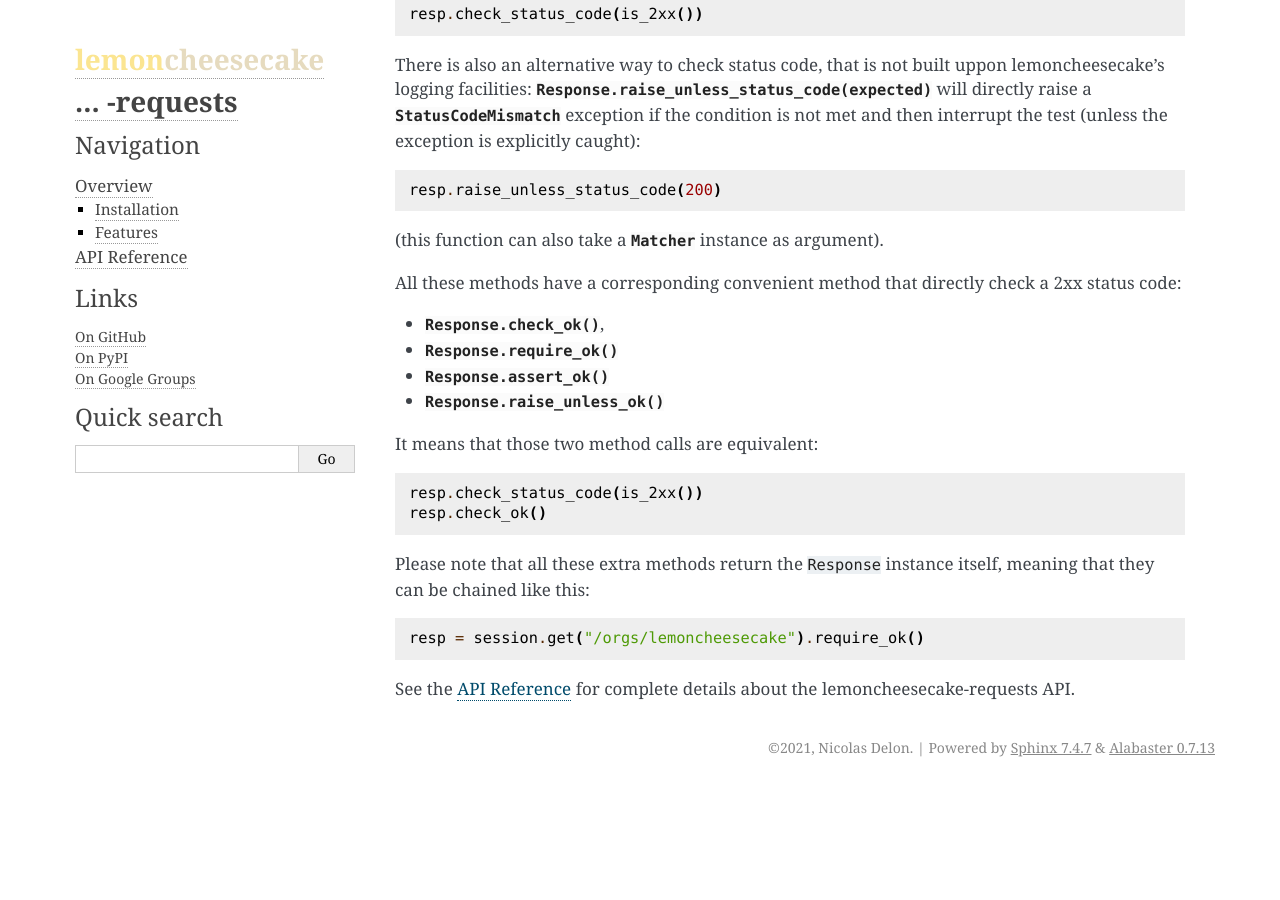
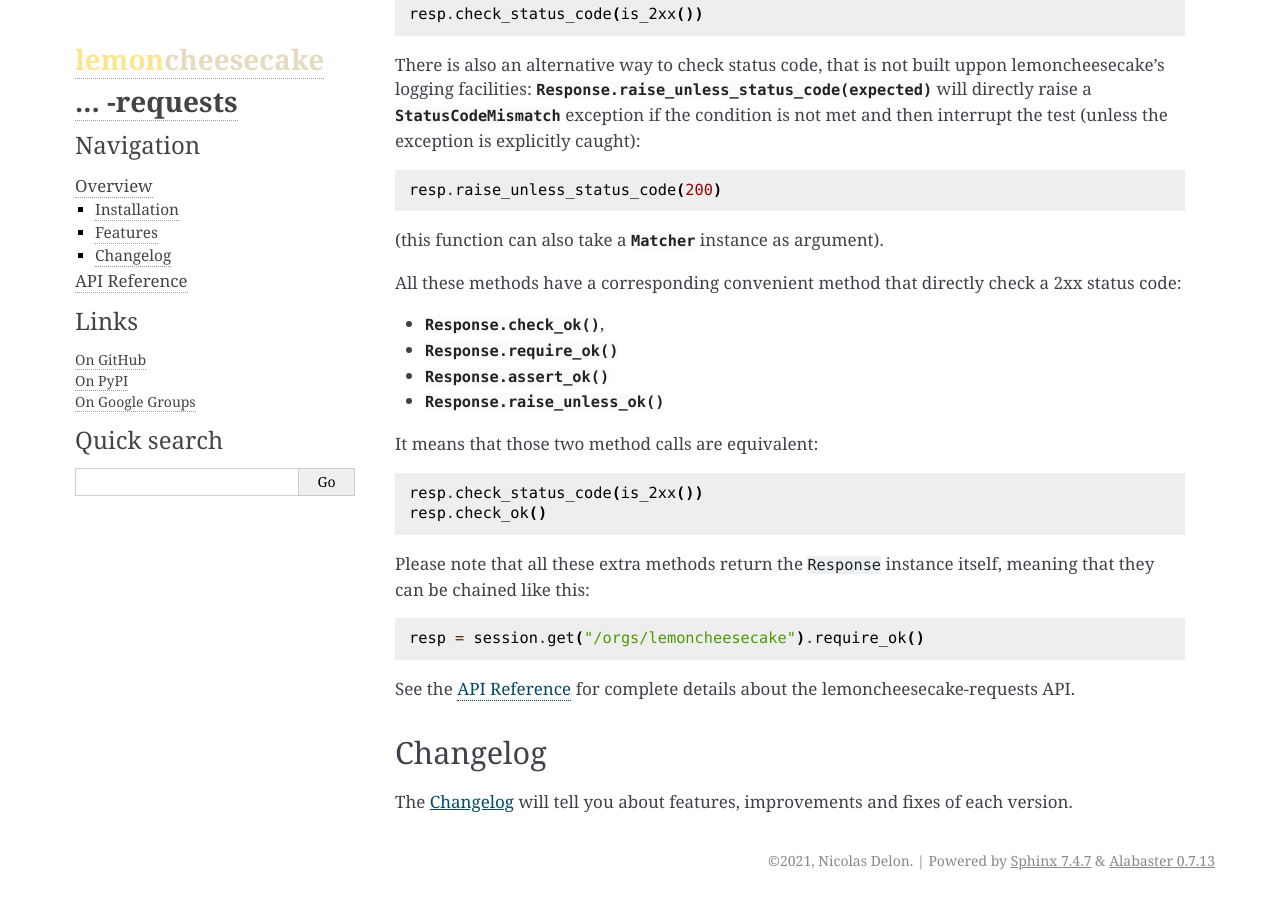
Before and after one commit to lemoncheesecake/lemoncheesecake-requests, a Sphinx documentation site: the page built from doc/index.rst, in a window 1280 px wide and 900 px high, scrolled down 4443 px. Built offline with Sphinx 7.4.7, drawn with Linux system fonts in a browser that asks for light colours; the version number could not be read and is left out; before the commit the page ends 5230 px from its top, so only the background shows below that.

Commit message:
doc: add link toward changelog

```diff
--- a/doc/index.rst
+++ b/doc/index.rst
@@ -176,3 +176,12 @@
    resp = session.get("/orgs/lemoncheesecake").require_ok()
 
 See the :ref:`API Reference<api>` for complete details about the lemoncheesecake-requests API.
+
+Changelog
+---------
+
+The |location_link| will tell you about features, improvements and fixes of each version.
+
+.. |location_link| raw:: html
+
+   <a href="https://github.com/lemoncheesecake/lemoncheesecake-requests/blob/master/CHANGELOG.md" target="_blank">Changelog</a>
```
